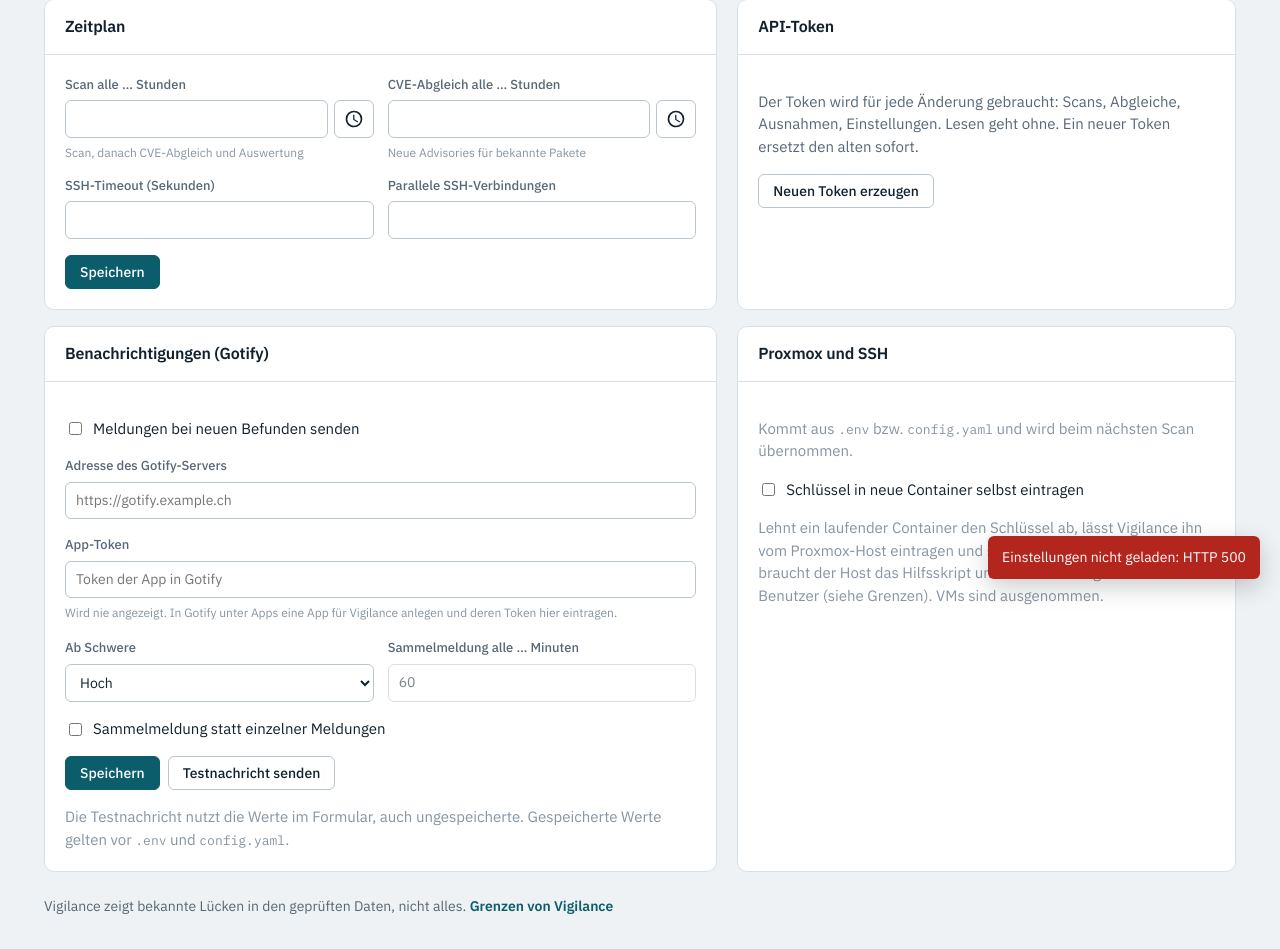
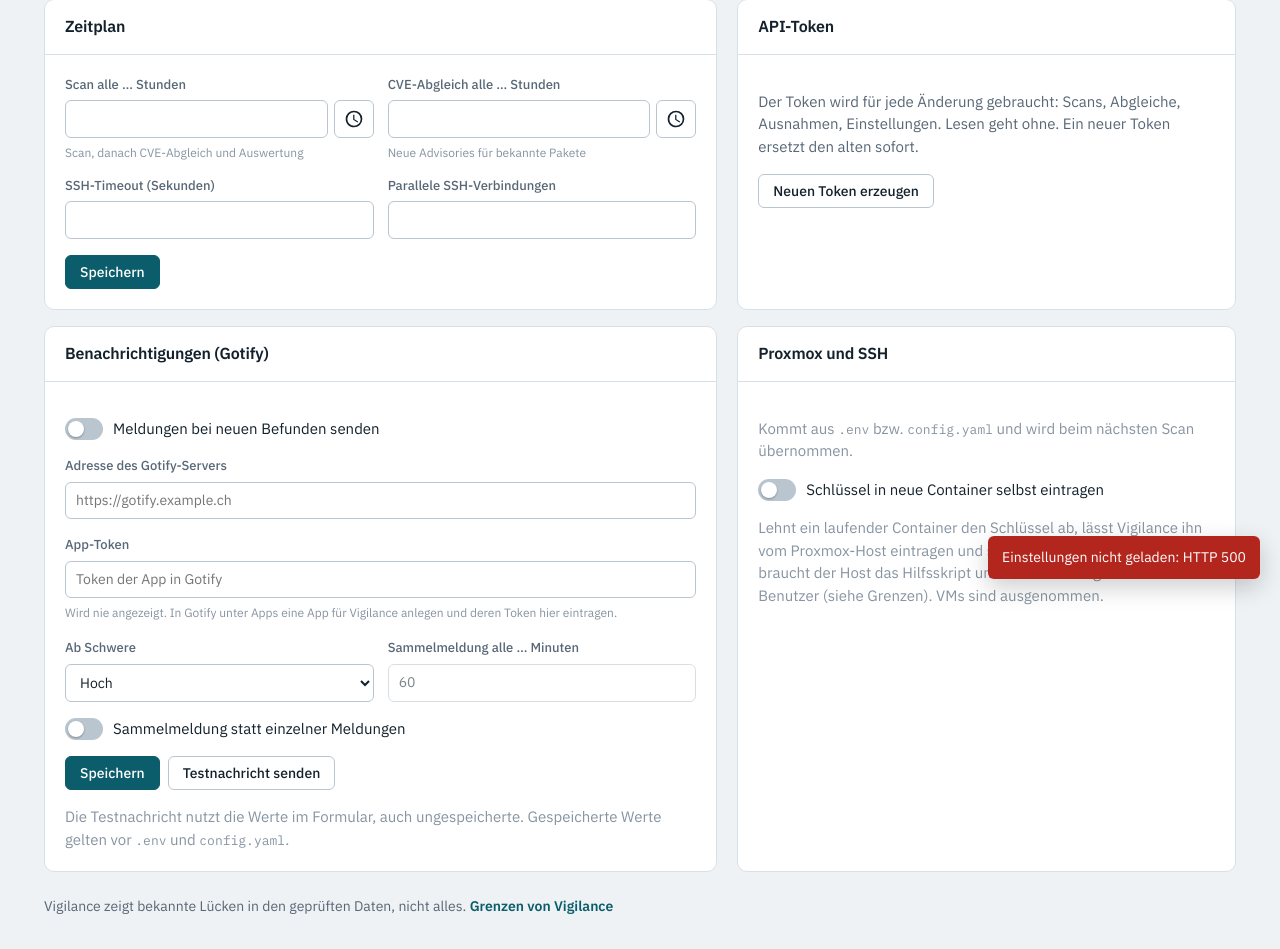
Before and after one commit to paddy73-ch/vigilance, a FastAPI app: page /admin/settings in a window 1280 px wide. Shown: the part 201-1150 px from the top of the page. Run offline with FastAPI, Linux system fonts and the light colour scheme; data that the repository does not hold is empty; parts of the project's set-up code (start-up, migrations or seed data) failed here and were passed over; some libraries are stand-ins or nearby versions.

Commit message:
Einstellungen: Schiebeschalter statt Häkchen (0.16.1)
Co-Authored-By: Claude Opus 5.5 <noreply@anthropic.com>
Claude-Session: https://claude.ai/code/session_01YEvmw3YJjhCJ1ZkL336Zzy

```diff
--- a/pyproject.toml
+++ b/pyproject.toml
@@ -1,6 +1,6 @@
 [project]
 name = "vigilance"
-version = "0.16.0"
+version = "0.16.1"
 description = "Self-hosted Proxmox security and patch monitoring dashboard with inventory, CVE tracking, and optional SSH-based discovery."
 readme = "README.md"
 requires-python = ">=3.12"
--- a/vigilance/__init__.py
+++ b/vigilance/__init__.py
@@ -1,6 +1,6 @@
 """Vigilance - Self-hosted Security & Patch Monitoring for Proxmox"""
 
-__version__ = "0.16.0"
+__version__ = "0.16.1"
 __author__ = "Vigilance Team"
 __description__ = "Self-hosted Security & Patch Monitoring for Proxmox"
 
--- a/vigilance/web/static/css/app.css
+++ b/vigilance/web/static/css/app.css
@@ -499,3 +499,4 @@ th[aria-sort="ascending"] .th-sort, th[aria-sort="descending"] .th-sort { color:
 .dial-num.sel { color: var(--action-ink); }
 .dial-help { text-align: center; }
 @media (prefers-reduced-motion: no-preference) { .dial-hand, .dial-tip { transition: transform .12s, left .12s, top .12s; } }
+.switch-row { display: flex; gap: 10px; align-items: center; cursor: pointer; }
--- a/vigilance/web/templates/admin_settings.html
+++ b/vigilance/web/templates/admin_settings.html
@@ -51,7 +51,7 @@
       <div class="panel-head"><h2>Benachrichtigungen (Gotify)</h2></div>
       <form class="panel-pad stack" @submit.prevent="saveGotify()">
         <p class="muted" x-text="gotifyState()"></p>
-        <label class="check"><input type="checkbox" x-model="g.enabled"> Meldungen bei neuen Befunden senden</label>
+        <label class="switch-row"><span class="switch"><input type="checkbox" role="switch" x-model="g.enabled"><span class="track"></span></span> Meldungen bei neuen Befunden senden</label>
         <div class="field"><label for="g-url">Adresse des Gotify-Servers</label>
           <input id="g-url" class="input" type="url" placeholder="https://gotify.example.ch" x-model.trim="g.url" autocomplete="off"></div>
         <div class="field"><label for="g-token">App-Token</label>
@@ -66,7 +66,7 @@
           <div class="field"><label for="g-int">Sammelmeldung alle … Minuten</label>
             <input id="g-int" class="input" type="number" min="5" max="1440" x-model.number="g.digest_interval_minutes" :disabled="!g.digest_mode"></div>
         </div>
-        <label class="check"><input type="checkbox" x-model="g.digest_mode"> Sammelmeldung statt einzelner Meldungen</label>
+        <label class="switch-row"><span class="switch"><input type="checkbox" role="switch" x-model="g.digest_mode"><span class="track"></span></span> Sammelmeldung statt einzelner Meldungen</label>
         <div class="row-gap">
           <button class="btn btn-primary" type="submit" :disabled="savingGotify">Speichern</button>
           <button class="btn" type="button" @click="testGotify()" :disabled="testing">Testnachricht senden</button>
@@ -91,7 +91,7 @@
           <p class="cmd-label">Öffentlicher SSH-Schlüssel von Vigilance (für <code>/root/.ssh/authorized_keys</code> der Container)</p>
           <div class="cmd"><code x-text="sshKey"></code><button class="btn btn-sm" @click="V.copy(sshKey)">Kopieren</button></div>
         </div>
-        <label class="check"><input type="checkbox" x-model="s.ssh_key_autoinstall" @change="saveAutoinstall()">
+        <label class="switch-row"><span class="switch"><input type="checkbox" role="switch" x-model="s.ssh_key_autoinstall" @change="saveAutoinstall()"><span class="track"></span></span>
           Schlüssel in neue Container selbst eintragen</label>
         <p class="faint">Lehnt ein laufender Container den Schlüssel ab, lässt Vigilance ihn vom Proxmox-Host eintragen und
           scannt gleich weiter. Dafür braucht der Host das Hilfsskript <code x-text="s.ssh_key_helper"></code> und eine
```
Also changed, not shown: CHANGELOG.md.
